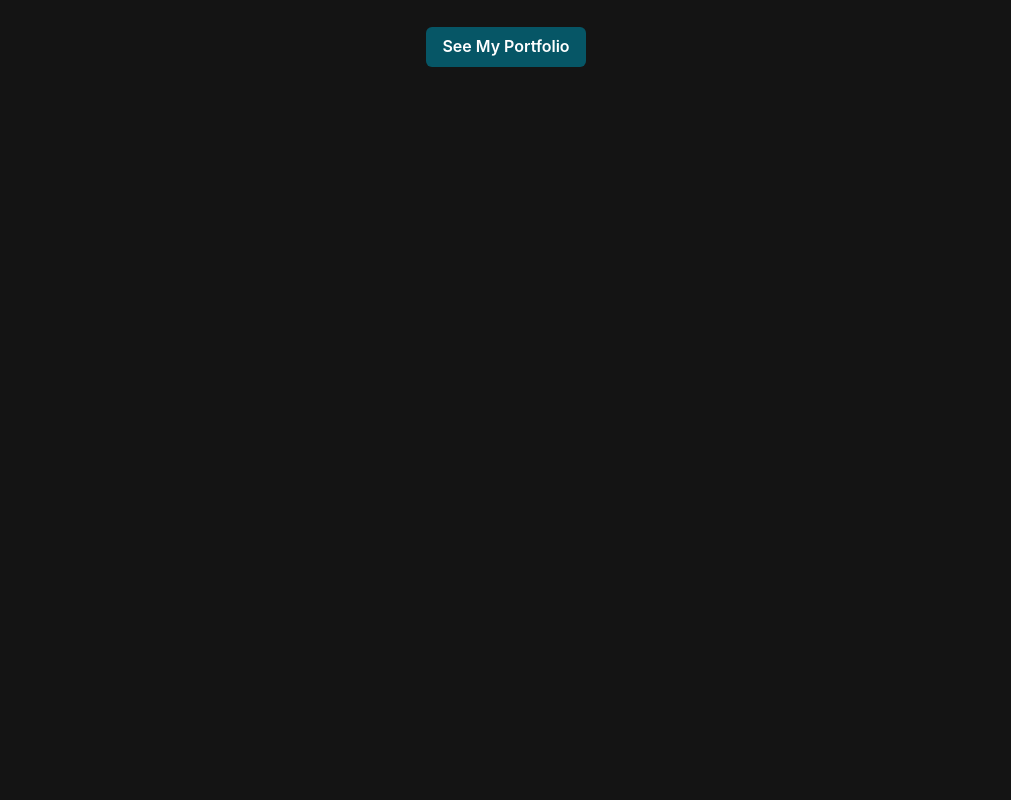
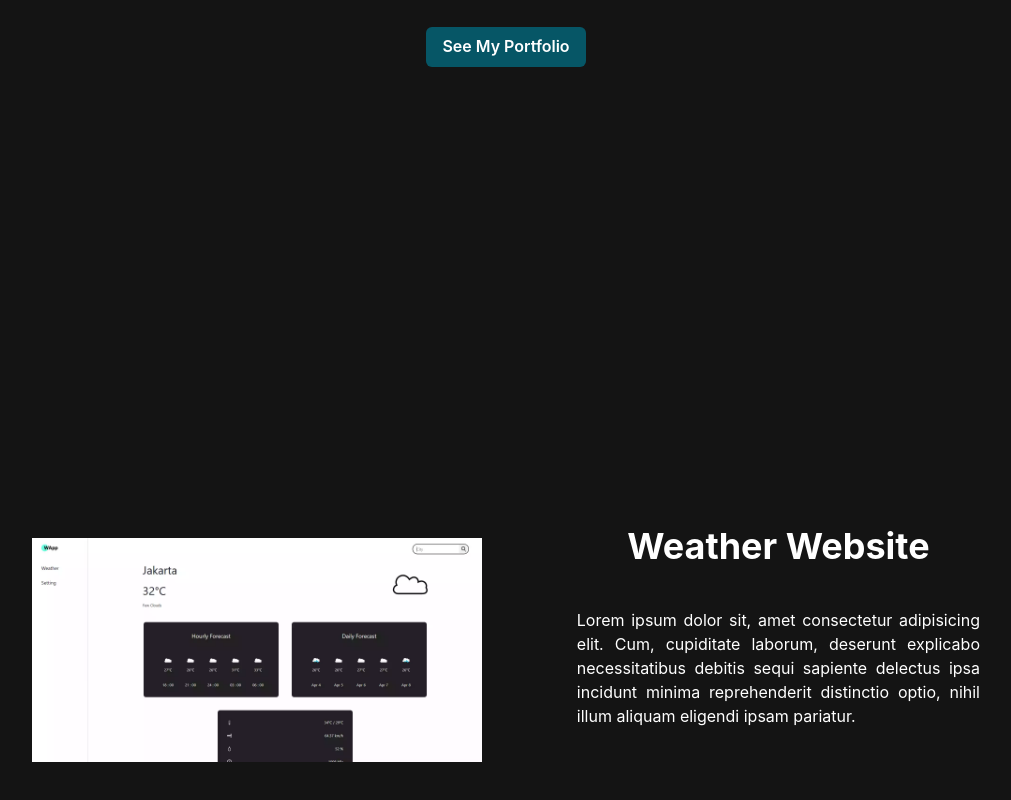
Before and after one commit to rikjnthn/portfolio, a Next.js app: page / in a window 1280 px wide. Shown: the part 510-1310 px from the top of the page, without its empty margins (134-1145 px from the left). Built offline with nearby package versions, Linux system fonts and the light colour scheme.

Commit message:
tambah project

```diff
--- a/src/components/Portfolio/index.tsx
+++ b/src/components/Portfolio/index.tsx
@@ -1,6 +1,9 @@
 import React from "react";
 
-import { Container } from "@chakra-ui/react";
+import { Flex } from "@chakra-ui/react";
+
+import { Project } from "..";
+import { ProjectBody } from "@/data";
 
 const Portfolio = ({
   portfolioRef,
@@ -8,8 +11,26 @@ const Portfolio = ({
   portfolioRef: React.RefObject<HTMLDivElement>;
 }) => {
   return (
-    <Container as="section" className="full-height" ref={portfolioRef}>
-    </Container>
+    <Flex
+      as="section"
+      className="full-height"
+      justifyContent="center"
+      ref={portfolioRef}
+      paddingBlock="20"
+    >
+      {ProjectBody.map(({ alt, description, imgPath, path, title }) => {
+        return (
+          <Project
+            key={imgPath}
+            alt={alt}
+            description={description}
+            imgPath={imgPath}
+            path={path}
+            title={title}
+          />
+        );
+      })}
+    </Flex>
   );
 };
 
--- /dev/null
+++ b/src/components/Project/index.tsx
@@ -0,0 +1,37 @@
+import React from "react";
+import Link from "next/link";
+import Image from "next/image";
+
+import { Flex, Heading, Text } from "@chakra-ui/react";
+
+import { ProjectType } from "@/types";
+
+const Project = ({ path, imgPath, alt, description, title }: ProjectType) => (
+  <>
+    <Flex
+      width="max"
+      gap={{ base: "1rem", md: "10%" }}
+      justifyContent='space-around'
+      alignItems="center"
+      flexDirection={{base: 'column', lg: 'row'}}
+      color="white"
+    >
+      <Link href={path} target="_blank">
+        <Image
+          src={`/${imgPath}`}
+          alt={alt}
+          width="500"
+          height="500"
+          quality="100"
+          loading="lazy"
+        />
+      </Link>
+
+      <Flex flexDirection='column' width="md" height="250">
+        <Heading marginBottom="10" textAlign='center'>{title}</Heading>
+        <Text textAlign="justify">{description}</Text>
+      </Flex>
+    </Flex>
+  </>
+);
+export default Project;
--- a/src/components/ProjectImage/index.tsx
+++ /dev/null
@@ -1,12 +0,0 @@
-import React from "react";
-import Link from "next/link";
-import Image from "next/image";
-
-import { ProjectImageType } from "@/types";
-
-const ProjectImage = ({ path, imgPath, alt }: ProjectImageType) => (
-  <Link href={path}>
-    <Image src={`/${imgPath}`} alt={alt} width='250' height='250' />
-  </Link>
-);
-export default ProjectImage;
--- a/src/components/index.ts
+++ b/src/components/index.ts
@@ -3,4 +3,4 @@ export { default as NavLink } from "./NavLink";
 export {default as IconProps} from "./IconComponents"
 export {default as HTMLHead} from './HTMLHead'
 export { default as Portfolio } from "./Portfolio"
-export { default as ProjectImage } from "./ProjectImage"
+export { default as Project } from "./Project"
--- /dev/null
+++ b/src/data/index.ts
@@ -0,0 +1,14 @@
+import { ProjectType } from "@/types";
+
+export const ProjectBody: Array<ProjectType> = [
+  {
+    alt: "Weather Website",
+    imgPath: "weather-web.webp",
+    path: "https://weather-web-wine.vercel.app/",
+    description: `Lorem ipsum dolor sit, amet consectetur adipisicing elit. Cum,
+    cupiditate laborum, deserunt explicabo necessitatibus debitis sequi
+    sapiente delectus ipsa incidunt minima reprehenderit distinctio
+    optio, nihil illum aliquam eligendi ipsam pariatur.`,
+    title: "Weather Website",
+  },
+];
--- a/src/pages/about-me/index.tsx
+++ b/src/pages/about-me/index.tsx
@@ -9,7 +9,7 @@ export default function AboutMe() {
     <Flex
       as="main"
       className="full-height opacity-animation"
-      justifyContent="center"
+      justifyContent="space-around"
       alignItems="center"
       color="white"
       flexWrap="wrap"
@@ -26,7 +26,7 @@ export default function AboutMe() {
         <Flex alignItems="center" flexDir="row" gap="5">
           <IconProps
             iconPath="WhatsApp.svg"
-            href="https://wa.me/081385160823"
+            href="https://wa.me/+6281385160823"
             alt="WhatsApp"
           />
           <IconProps
--- a/src/pages/index.tsx
+++ b/src/pages/index.tsx
@@ -7,7 +7,7 @@ import {
   Button,
 } from "@chakra-ui/react";
 
-import { HTMLHead, Portfolio, ProjectImage } from "@/components";
+import { HTMLHead, Portfolio } from "@/components";
 
 export default function Home() {
   const portfolioRef = useRef<HTMLDivElement>(null);
--- a/src/styles/global-style.ts
+++ b/src/styles/global-style.ts
@@ -3,7 +3,6 @@ import { extendTheme } from "@chakra-ui/react"
 const customTheme = extendTheme({
   fonts: {},
   breakpoints: {
-    lg: "780px",
     csm: '647px' //custom sm breakpoint
   },
   colors: {
--- a/src/types/index.ts
+++ b/src/types/index.ts
@@ -3,10 +3,12 @@ export interface LinkType {
   value: string;
 };
 
-export interface ProjectImageType {
+export interface ProjectType {
   path: string;
   imgPath: string;
   alt: string;
+  title: string;
+  description: string;
 }
 
 export interface IconComponentsType {
```
Also changed, not shown: public/weather-web.webp (added).
